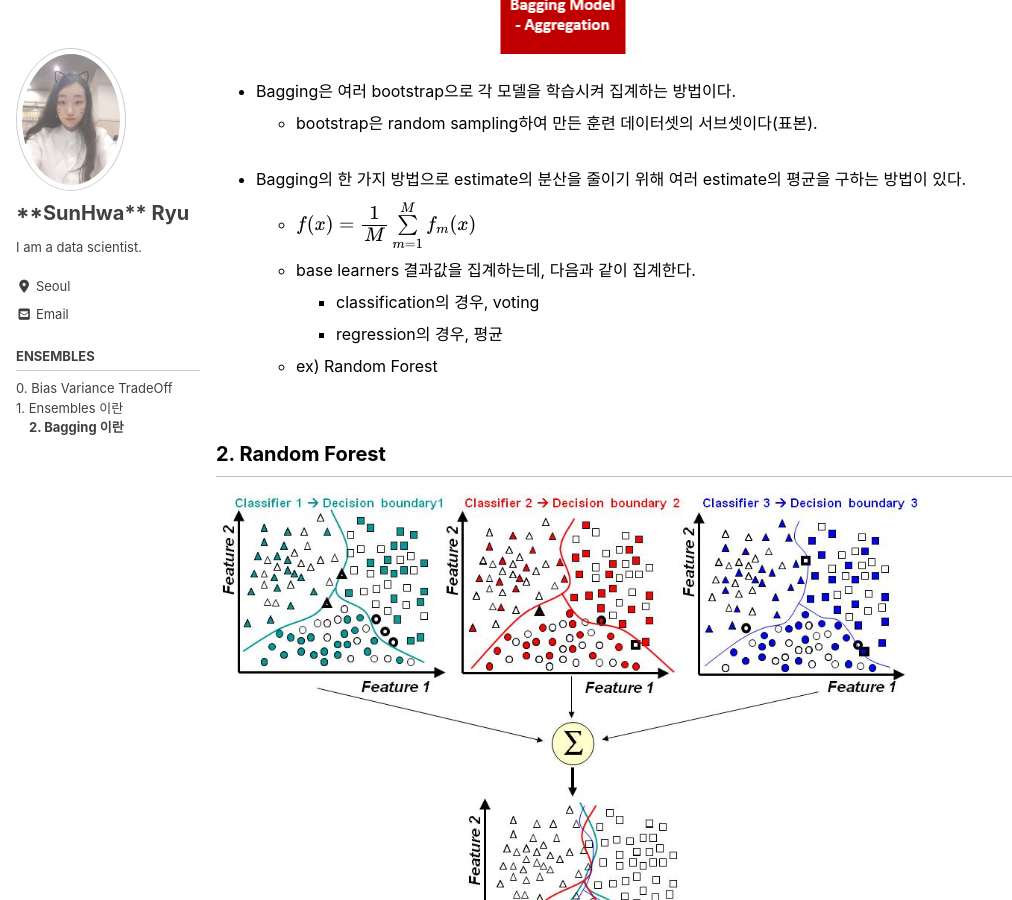
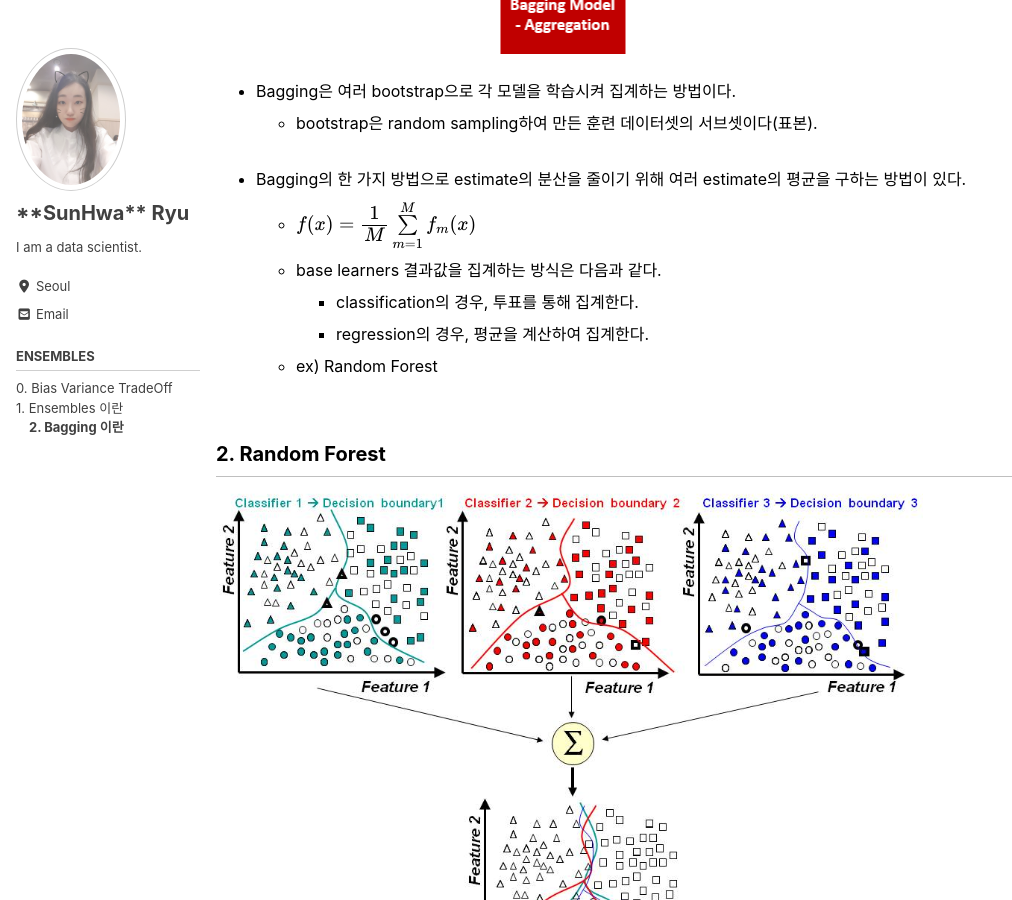
Before and after one commit to MinPinSunHwa/suna.github.io, a Jekyll site: the page built from _study/ensembles/2_bagging.md, in a window 1280 px wide and 900 px high, scrolled down 798 px. Shown: the whole window, without its empty margins (0-1012 px from the left). Built offline with Jekyll 4.4.1, drawn with Linux system fonts in a browser that asks for light colours; cached includes are drawn as plain includes; nearby versions of some CDN libraries; formulas are drawn with MathJax 3.

Commit message:
Update 2_bagging.md

```diff
--- a/_study/ensembles/2_bagging.md
+++ b/_study/ensembles/2_bagging.md
@@ -23,9 +23,9 @@ toc: true
 
 - Bagging의 한 가지 방법으로 estimate의 분산을 줄이기 위해 여러 estimate의 평균을 구하는 방법이 있다.
   - $$ f(x) = \cfrac{1}{M} \sum\limits_{m=1}^{M} f_m(x) $$ <br>
-  - base learners 결과값을 집계하는데, 다음과 같이 집계한다.
-    - classification의 경우, voting
-    - regression의 경우, 평균
+  - base learners 결과값을 집계하는 방식은 다음과 같다.
+    - classification의 경우, 투표를 통해 집계한다.
+    - regression의 경우, 평균을 계산하여 집계한다.
   - ex) Random Forest
 <br><br>
 
```
